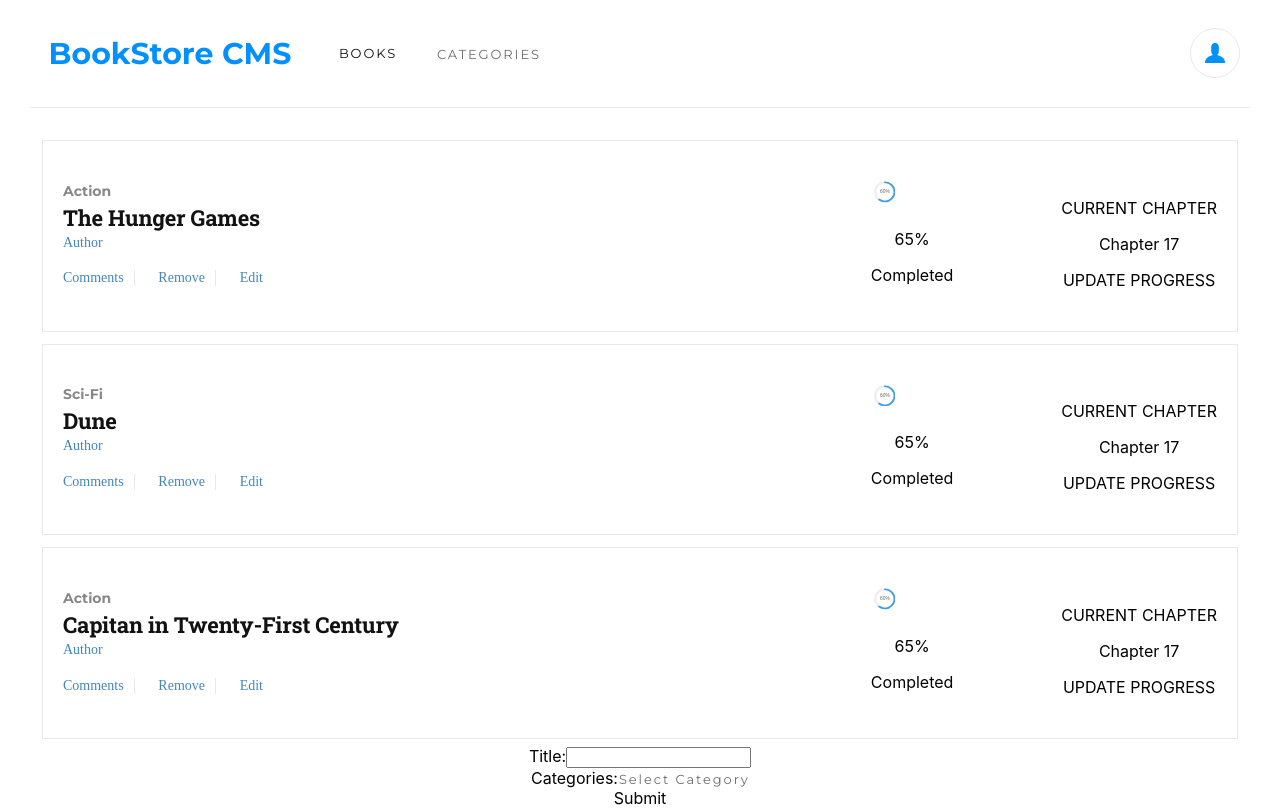
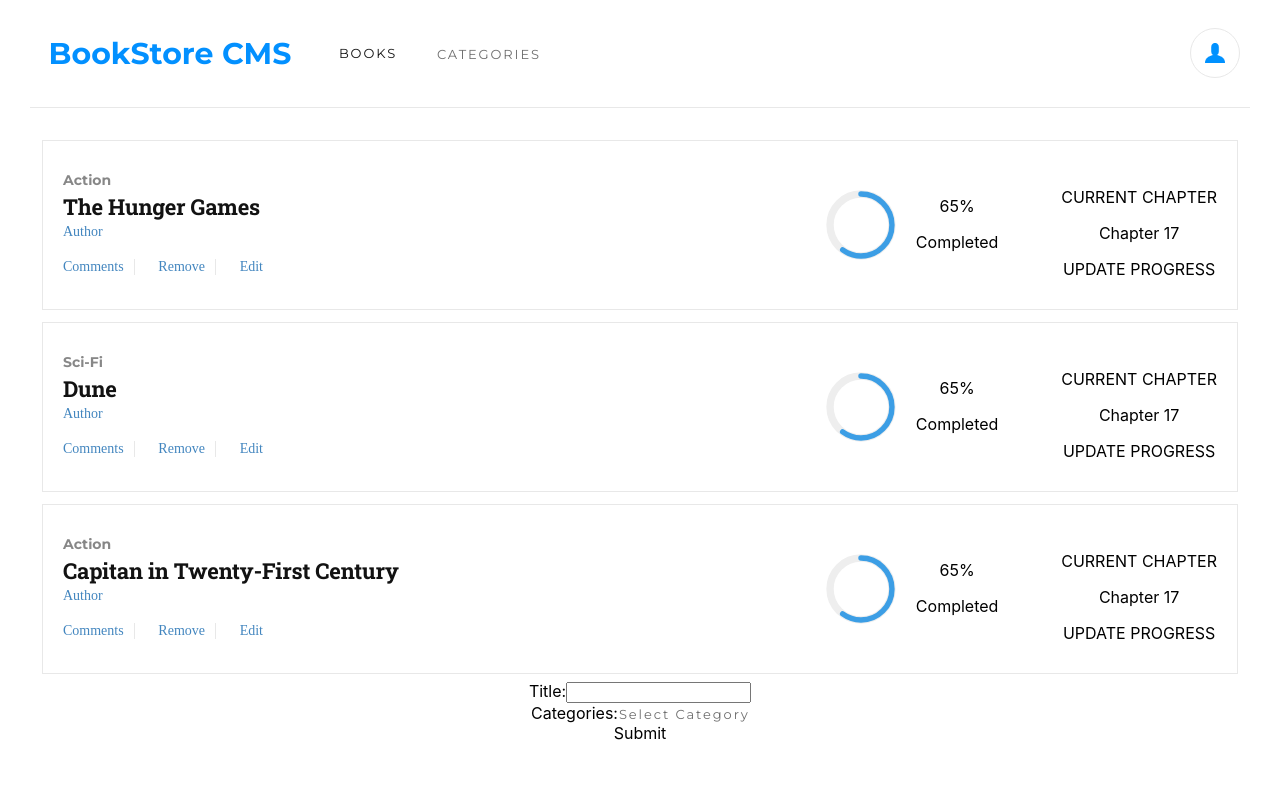
Before and after one commit to jessicafarias/bookstore-cms, a React (Create React App) app: page / in a window 1280 px wide. Built offline with nearby package versions, Linux system fonts and the light colour scheme.

Commit message:
style: Adds circular progress bar

```diff
--- a/src/components/Book.js
+++ b/src/components/Book.js
@@ -18,9 +18,7 @@ const Book = props => {
               <p>Edit</p>
             </div>
           </div>
-          <div>
-            <div>
-              <div className="flex-wrapper">
+          <div className="percent-completed">
             <div className="single-chart">
               <svg viewBox="0 0 36 36" className="circular-chart blue">
                 <path
@@ -36,13 +34,12 @@ const Book = props => {
                   a 15.9155 15.9155 0 0 1 0 31.831
                   a 15.9155 15.9155 0 0 1 0 -31.831"
                 />
-                    <text x="18" y="20.35" className="percentage">60%</text>
               </svg>
             </div>
+            <div>
+              <p>65%</p>
+              <p>Completed</p>
             </div>
-              <p>65%</p>
-            </div>
-            <p>Completed</p>
           </div>
           <div>
             <p>CURRENT CHAPTER</p>
--- a/src/styles/Book.css
+++ b/src/styles/Book.css
@@ -83,20 +83,19 @@ button {
   border-right: solid 1px #e8e8e8;
 }
 
-.flex-wrapper {
+.percent-completed {
   display: flex;
-  flex-flow: row nowrap;
 }
 
 .single-chart {
-  width: 33%;
-  justify-content: space-around ;
+  width: 80%;
+  padding-right: 20px;
 }
 
 .circular-chart {
   display: block;
   margin: 10px auto;
-  max-width: 80%;
+  min-width: 70px;
   max-height: 250px;
 }
 
@@ -122,10 +121,3 @@ button {
 .circular-chart.blue .circle {
   stroke: #3c9ee5;
 }
-
-.percentage {
-  fill: #666;
-  font-family: sans-serif;
-  font-size: 0.5em;
-  text-anchor: middle;
-}
```
Lines whose indentation alone changed are shown as unchanged.
